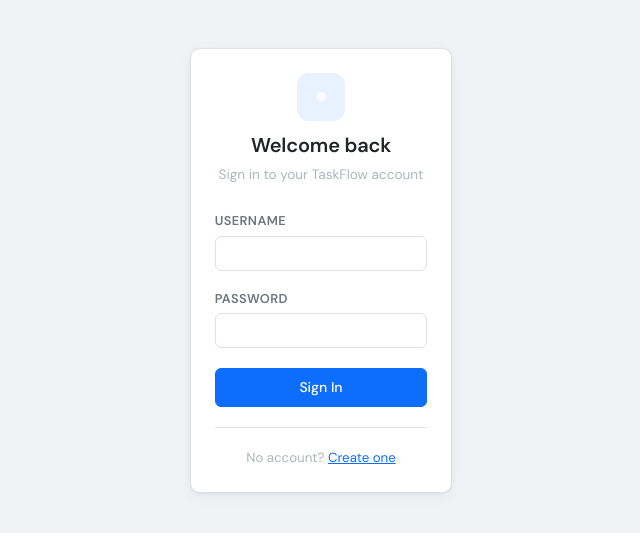
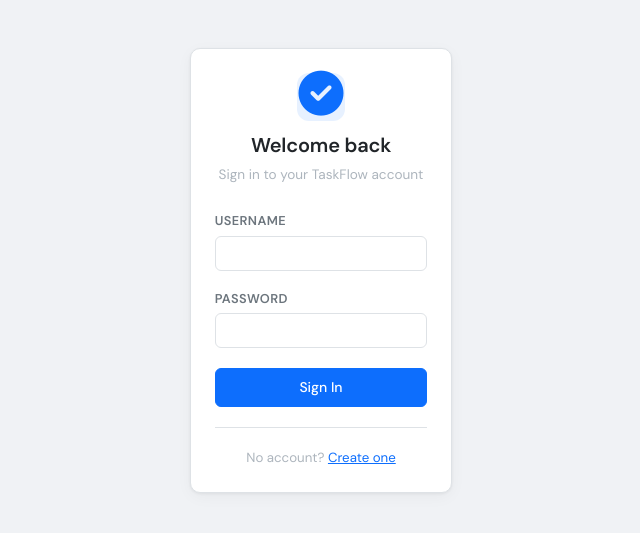
Before and after one commit to davlatbekzoirov/To-Do-List, a Django app: page /login/ in a window 1280 px wide. Shown: the part 56-589 px from the top of the page, without its empty margins (319-959 px from the left). Run offline with Django 5.2, Linux system fonts and the light colour scheme.

Commit message:
update login

```diff
--- a/templates/todos/login.html
+++ b/templates/todos/login.html
@@ -7,7 +7,7 @@
             <div class="card-body p-4">
                 <div class="text-center mb-4">
                     <div style="width:48px;height:48px;background:var(--accent-light);border-radius:12px;display:inline-flex;align-items:center;justify-content:center;margin-bottom:12px">
-                        <span class="brand-dot" style="width:10px;height:10px"></span>
+                        <i class="fas fa-check-circle fa-3x text-primary mb-2"></i>
                     </div>
                     <h5 style="font-weight:600;letter-spacing:-.01em">Welcome back</h5>
                     <p style="color:var(--text-3);font-size:.85rem;margin-bottom:0">Sign in to your TaskFlow account</p>
```
